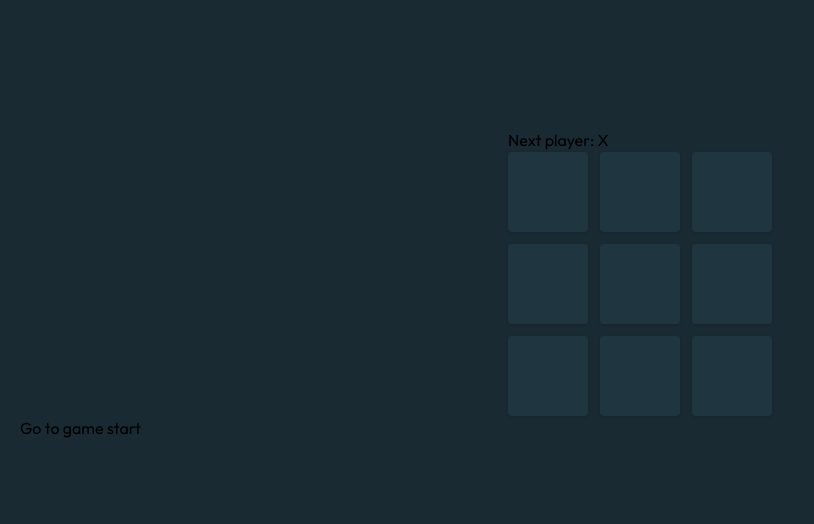
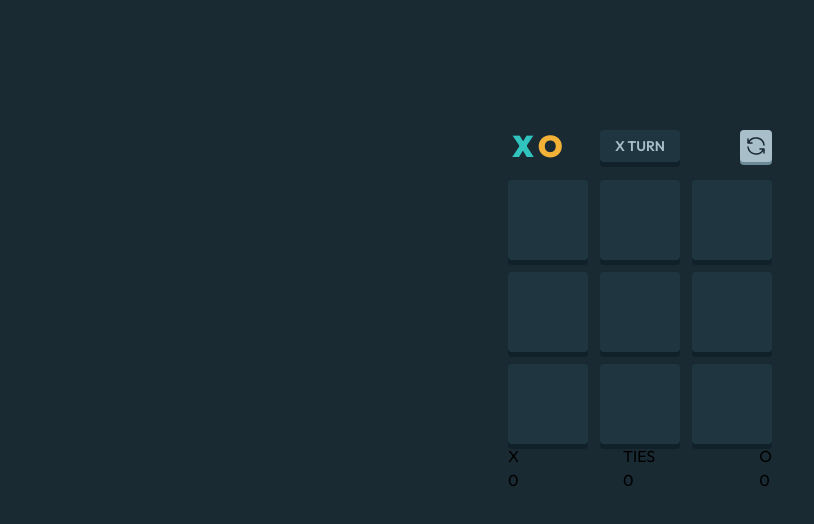
Before and after one commit to chleighton1/tic-tac-toe, a Next.js app: page / in a window 1280 px wide. Shown: the top 524 px of the page, without its empty margins (0-814 px from the left). Built offline with nearby package versions, Linux system fonts and the light colour scheme.

Commit message:
feat: add modal

```diff
--- /dev/null
+++ b/app/components/Board.jsx
@@ -0,0 +1,106 @@
+import { useState } from "react";
+import Square from "./Square";
+import Reset from "./Reset";
+import Modal from "./Modal";
+
+export default function Board() {
+  const [squares, setSquares] = useState(Array(9).fill(null));
+  const [xIsNext, setXIsNext] = useState(true);
+  const [modalOpen, setModalOpen] = useState(false);
+  const [score, setScore] = useState({
+    x: 0,
+    o: 0,
+    tie: 0,
+  });
+
+  const winner = calculateWinner(squares);
+  if (winner && !modalOpen) {
+    setModalOpen(true);
+    // setSquares(Array(9).fill(null));
+    // const newScore = score;
+    // newScore[winner]++;
+    // setScore(newScore);
+
+    console.log(score);
+  }
+  let status = xIsNext ? "X" : "O";
+
+  function handleClick(i) {
+    if (squares[i] || calculateWinner(squares)) {
+      return;
+    }
+    const nextSquares = squares.slice();
+    if (xIsNext) {
+      nextSquares[i] = "x";
+    } else {
+      nextSquares[i] = "o";
+    }
+    setSquares(nextSquares);
+    setXIsNext(!xIsNext);
+  }
+
+  const handleClose = () => setModalOpen(false);
+
+  const boxes = squares.map((square, index) => (
+    <Square value={square} onSquareClick={() => handleClick(index)} />
+  ));
+  return (
+    <div>
+      <Modal open={modalOpen} onClose={handleClose} />
+      <div className="flex items-center justify-between mb-4">
+        <div className="w-20">
+          <span className="text-light-blue font-black text-3xl ml-1 mr-1">
+            X
+          </span>
+          <span className="text-light-yellow font-black text-3xl">O</span>
+        </div>
+        <div className="rounded shadow-box text-sm font-semibold text-silver bg-semi-dark-navy w-20 h-8 flex items-center justify-center">
+          <span>{status} TURN</span>
+        </div>
+        <div className="w-20 flex justify-end">
+          <button className="rounded shadow-box-silver bg-silver outline-none hover:bg-silver-hover text-dark-navy w-8 h-8">
+            <Reset className="block m-auto" />
+          </button>
+        </div>
+      </div>
+      <div className="grid grid-cols-3 gap-3 h-full justify-center w-fit">
+        {boxes}
+      </div>
+      {/* SCORE */}
+      <div className="flex justify-between">
+        <div>
+          <p>X</p>
+          <p>{score.x}</p>
+        </div>
+        <div>
+          <p>TIES</p>
+          <p>{score.tie}</p>
+        </div>
+        <div>
+          <p>O</p>
+          <p>{score.o}</p>
+        </div>
+      </div>
+    </div>
+  );
+}
+
+function calculateWinner(squares) {
+  const lines = [
+    [0, 1, 2],
+    [3, 4, 5],
+    [6, 7, 8],
+    [0, 3, 6],
+    [1, 4, 7],
+    [2, 5, 8],
+    [0, 4, 8],
+    [2, 4, 6],
+  ];
+  for (let i = 0; i < lines.length; i++) {
+    const [a, b, c] = lines[i];
+    if (squares[a] && squares[a] === squares[b] && squares[a] === squares[c]) {
+      return squares[a];
+    }
+  }
+  return null;
+}
--- /dev/null
+++ b/app/components/Modal.jsx
@@ -0,0 +1,10 @@
+import React from "react";
+
+export default function Modal({ open, onClose }) {
+  if (!open) return null;
+  return (
+    <div className="fixed inset-0 bg-black bg-opacity-30 flex justify-center items-center">
+      <button onClick={onClose}>Close</button>
+    </div>
+  );
+}
--- /dev/null
+++ b/app/components/Reset.jsx
@@ -0,0 +1,28 @@
+import React from "react";
+
+import { cn } from "../utils/cn";
+
+const Reset = React.forwardRef(({ className, ...props }, ref) => (
+  <svg
+    ref={ref}
+    {...props}
+    className={cn("", className)}
+    xmlns="http://www.w3.org/2000/svg"
+    width="24"
+    height="24"
+    viewBox="0 0 24 24"
+    stroke-width="1.5"
+    stroke="currentColor"
+    fill="none"
+    stroke-linecap="round"
+    stroke-linejoin="round"
+    color="currentColor"
+  >
+    <path stroke="none" d="M0 0h24v24H0z" fill="none" />
+    <path d="M20 11a8.1 8.1 0 0 0 -15.5 -2m-.5 -4v4h4" />
+    <path d="M4 13a8.1 8.1 0 0 0 15.5 2m.5 4v-4h-4" />
+  </svg>
+));
+
+Reset.displayName = "Reset";
+export default Reset;
--- /dev/null
+++ b/app/components/Square.jsx
@@ -0,0 +1,11 @@
+export default function Square({ value, onSquareClick }) {
+  const textColor = value == "x" ? "text-light-yellow" : "text-light-blue";
+  return (
+    <button
+      onClick={onSquareClick}
+      className={`rounded shadow-box font-black text-5xl bg-semi-dark-navy h-20 w-20 ${textColor}`}
+    >
+      {value?.toUpperCase()}
+    </button>
+  );
+}
--- a/app/page.js
+++ b/app/page.js
@@ -1,111 +1,14 @@
 "use client";
 
 import { useState } from "react";
-
-function Square({ value, onSquareClick }) {
-  const textColor = value == "X" ? "text-light-yellow" : "text-light-blue";
-  return (
-    <button
-      onClick={onSquareClick}
-      className={`rounded shadow font-black text-5xl bg-semi-dark-navy h-20 w-20 ${textColor}`}
-    >
-      {value}
-    </button>
-  );
-}
+import Board from "./components/Board";
 
 export default function Game() {
-  const [history, setHistory] = useState([Array(9).fill(null)]);
-  const [currentMove, setCurrentMove] = useState(0);
-  const xIsNext = currentMove % 2 === 0;
-  const currentSquares = history[currentMove];
-
-  function handlePlay(nextSquares) {
-    const nextHistory = [...history.slice(0, currentMove + 1), nextSquares];
-    setHistory(nextHistory);
-    setCurrentMove(nextHistory.length - 1);
-  }
-
-  function JumpTo(nextMove) {
-    setCurrentMove(nextMove);
-  }
-
-  const moves = history.map((squares, move) => {
-    let description;
-    if (move > 0) {
-      description = "Go to move #" + move;
-    } else {
-      description = "Go to game start";
-    }
-    return (
-      <li key={move}>
-        <button onClick={() => JumpTo(move)}>{description}</button>
-      </li>
-    );
-  });
   return (
     <div className="">
       <div className="flex justify-center items-center mt-32">
-        <Board xIsNext={xIsNext} squares={currentSquares} onPlay={handlePlay} />
-      </div>
-      <div>
-        <ol>{moves}</ol>
+        <Board />
       </div>
     </div>
   );
 }
-
-function Board({ xIsNext, squares, onPlay }) {
-  const winner = calculateWinner(squares);
-  let status;
-  if (winner) {
-    status = "Winner " + winner;
-  } else {
-    status = "Next player: " + (xIsNext ? "X" : "O");
-  }
-
-  function handleClick(i) {
-    if (squares[i] || calculateWinner(squares)) {
-      return;
-    }
-    const nextSquares = squares.slice();
-    if (xIsNext) {
-      nextSquares[i] = "X";
-    } else {
-      nextSquares[i] = "O";
-    }
-    onPlay(nextSquares);
-  }
-
-  const boxes = squares.map((square, index) => (
-    <Square value={square} onSquareClick={() => handleClick(index)} />
-  ));
-  return (
-    <div>
-      <div className="status">{status}</div>
-      <div className="grid grid-cols-3 gap-3 h-full justify-center w-fit">
-        {boxes}
-      </div>
-    </div>
-  );
-}
-
-function calculateWinner(squares) {
-  const lines = [
-    [0, 1, 2],
-    [3, 4, 5],
-    [6, 7, 8],
-    [0, 3, 6],
-    [1, 4, 7],
-    [2, 5, 8],
-    [0, 4, 8],
-    [2, 4, 6],
-  ];
-  for (let i = 0; i < lines.length; i++) {
-    const [a, b, c] = lines[i];
-    if (squares[a] && squares[a] === squares[b] && squares[a] === squares[c]) {
-      return squares[a];
-    }
-  }
-  return null;
-}
--- /dev/null
+++ b/app/utils/cn.jsx
@@ -0,0 +1,7 @@
+import { clsx } from "clsx";
+
+import { twMerge } from "tailwind-merge";
+
+export function cn(...inputs) {
+  return twMerge(clsx(inputs));
+}
--- a/tailwind.config.js
+++ b/tailwind.config.js
@@ -7,6 +7,10 @@ module.exports = {
   ],
   theme: {
     extend: {
+      boxShadow: {
+        box: "0px 5px 0px rgb(16, 33, 42)",
+        "box-silver": "0px 3px 0px rgb(107, 137, 151)",
+      },
       colors: {
         "dark-navy": "#1A2A33",
         "semi-dark-navy": "#1F3641",
```
Also changed, not shown: package.json (+6 -4 lines), 1 other file (tests, documents, lock files or other folders).
